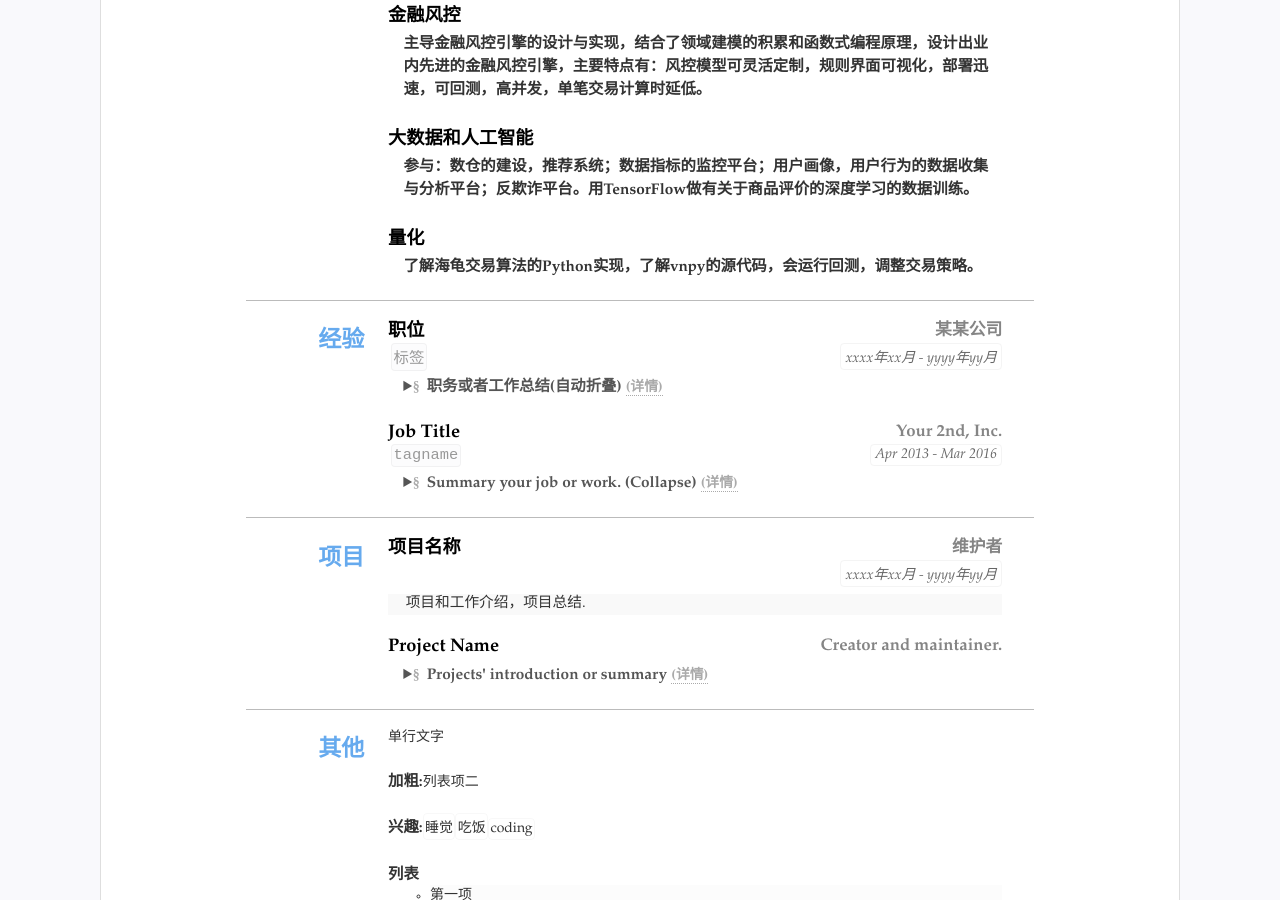
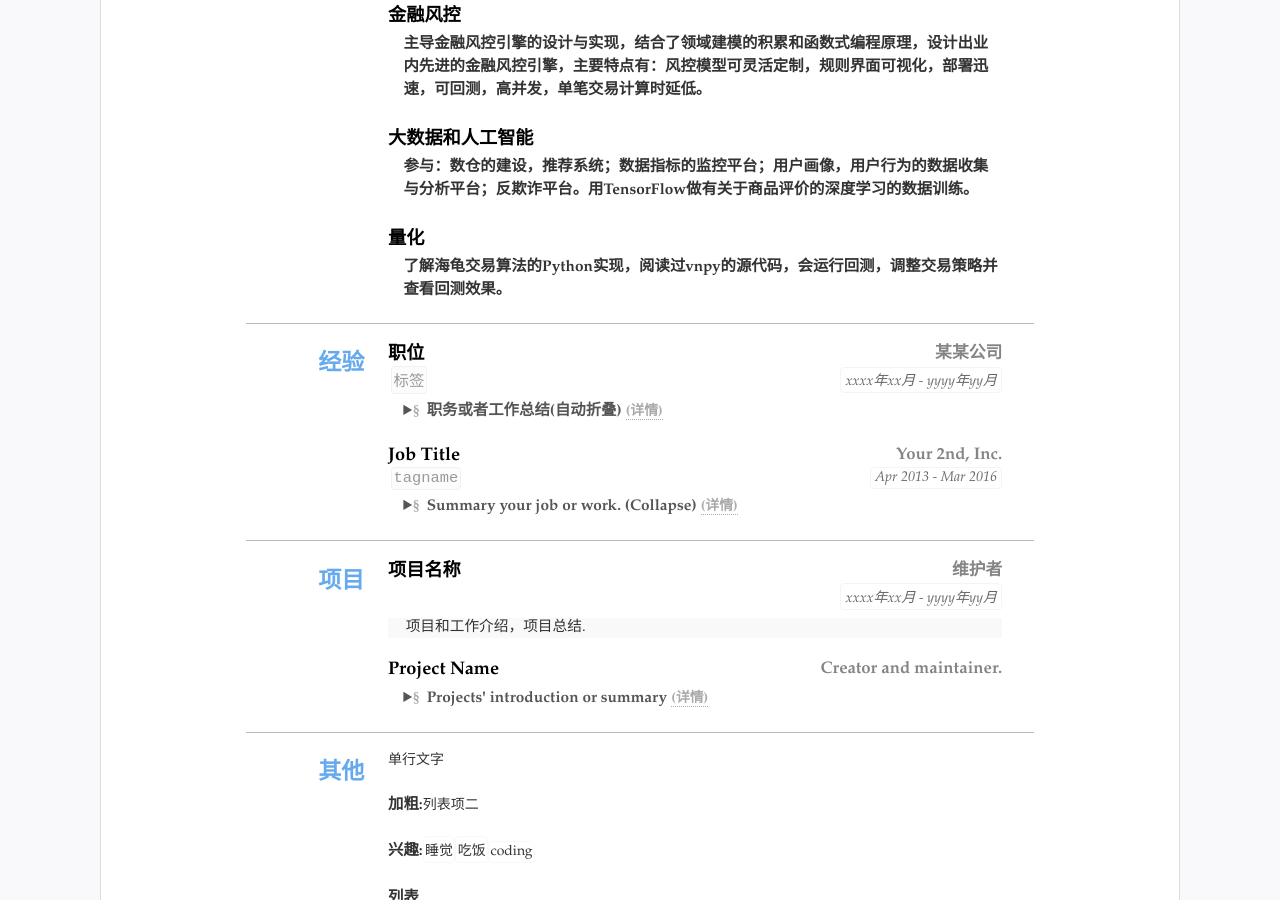
Before and after one commit to kennykong/resume, a Jekyll site: the page built from index.html, in a window 1280 px wide and 900 px high, scrolled down 1195 px. Built offline with Jekyll 4.4.1, drawn with Linux system fonts in a browser that asks for light colours.

Commit message:
update resume.yml

```diff
--- a/_data/resume.yml
+++ b/_data/resume.yml
@@ -83,7 +83,7 @@ main: #简历主要内容，
     summary: 参与：数仓的建设，推荐系统；数据指标的监控平台；用户画像，用户行为的数据收集与分析平台；反欺诈平台。用TensorFlow做有关于商品评价的深度学习的数据训练。
 
   - title: 量化
-    summary: 了解海龟交易算法的Python实现，了解vnpy的源代码，会运行回测，调整交易策略。
+    summary: 了解海龟交易算法的Python实现，阅读过vnpy的源代码，会运行回测，调整交易策略并查看回测效果。
 
 - type: experience
   name: 经验
```
